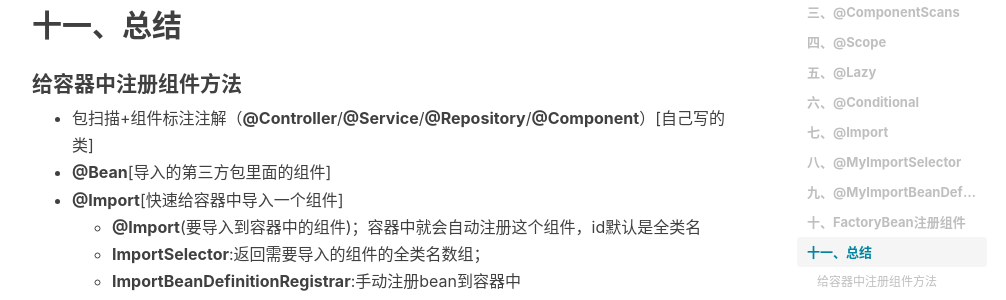
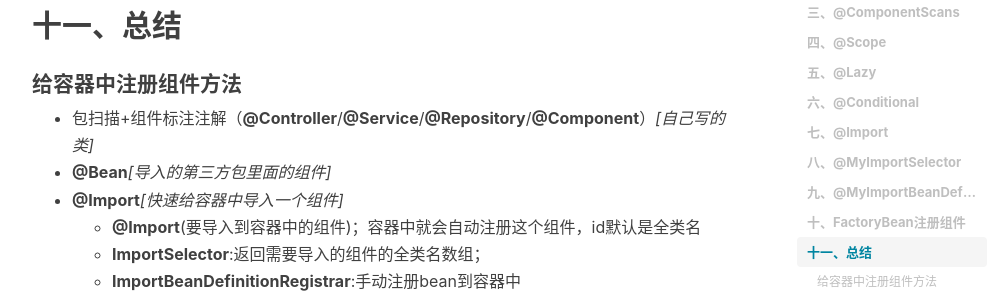
Before and after one commit to Bjorne1/Bjorne1.github.io, a Jekyll site: the page built from _posts/2019-02-18-spring-annotation-component.md, in a window 1280 px wide and 900 px high, scrolled down 5875 px. Shown: the part 152-452 px from the top of the window, without its empty margins (233-1239 px from the left). Built offline with Jekyll 4.4.1, drawn with Linux system fonts in a browser that asks for light colours; nearby versions of some CDN libraries; comment, search, counter and statistics services are not loaded.

```diff
--- a/_posts/2019-02-18-spring-annotation-component.md
+++ b/_posts/2019-02-18-spring-annotation-component.md
@@ -316,9 +316,9 @@ public class ColorFactoryBean implements FactoryBean<Color> {
 
 #### 给容器中注册组件方法
 
-* 包扫描+组件标注注解（**@Controller**/**@Service**/**@Repository**/**@Component**）[自己写的类]
-* **@Bean**[导入的第三方包里面的组件]
-* **@Import**[快速给容器中导入一个组件]
+* 包扫描+组件标注注解（**@Controller**/**@Service**/**@Repository**/**@Component**）*[自己写的类]*
+* **@Bean***[导入的第三方包里面的组件]*
+* **@Import***[快速给容器中导入一个组件]*
    * **@Import**(要导入到容器中的组件)；容器中就会自动注册这个组件，id默认是全类名
    * **ImportSelector**:返回需要导入的组件的全类名数组；
    * **ImportBeanDefinitionRegistrar**:手动注册bean到容器中
```
